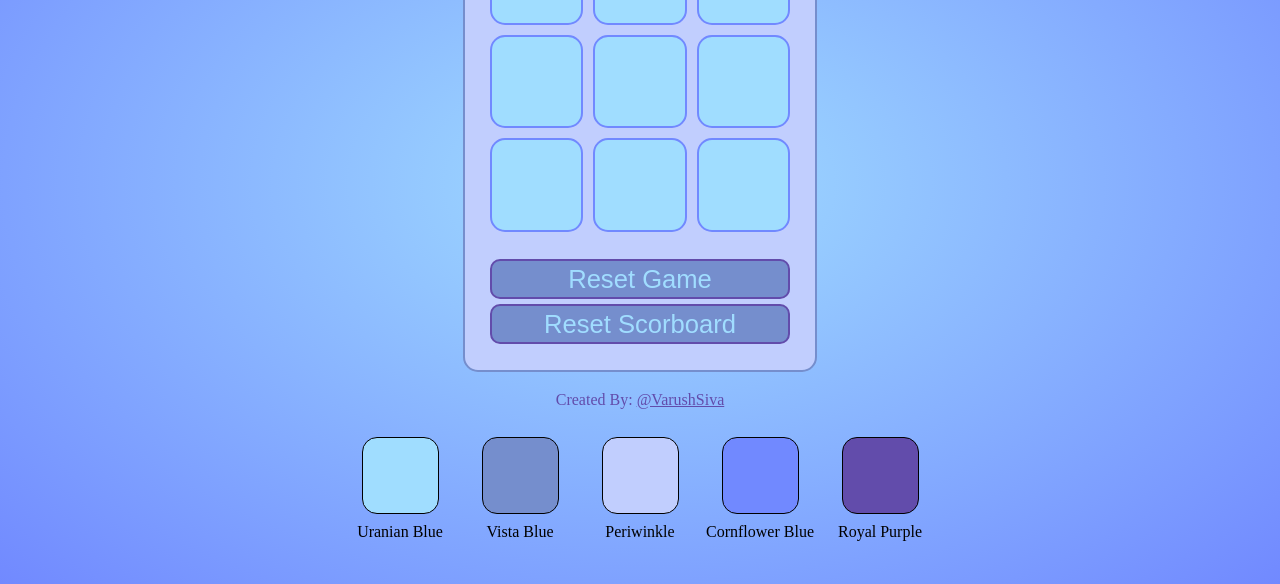
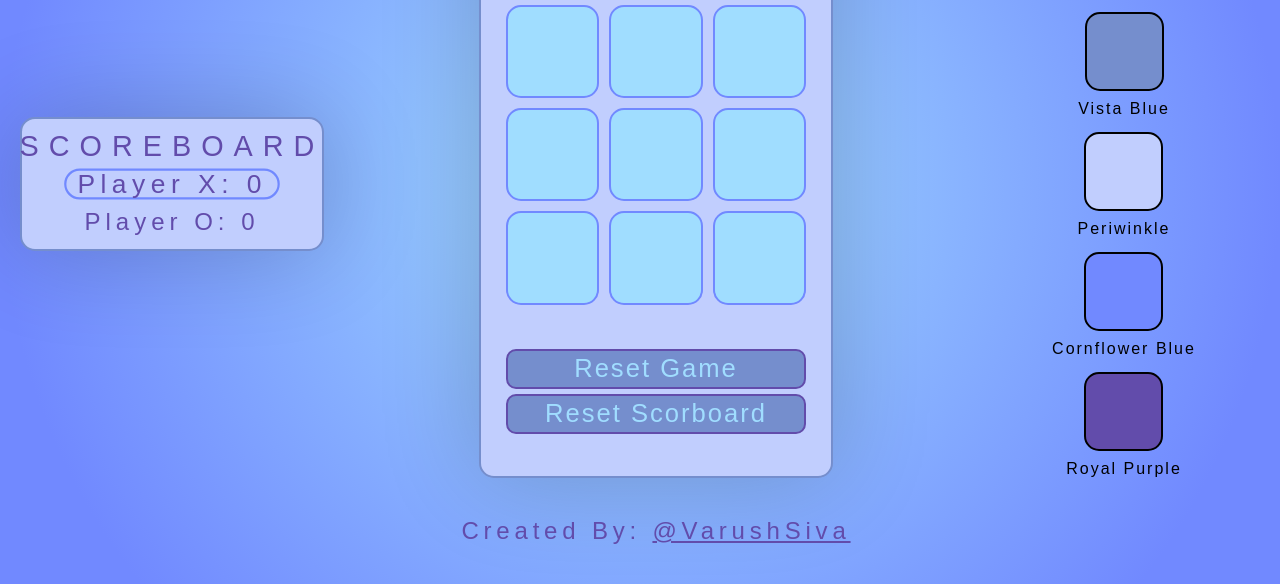
Before and after one commit to VarushSiva/Tic-Tac-Toe, a plain HTML site: page index.html in a window 1280 px wide. Shown: the part 216-800 px from the top of the page. Drawn offline with Linux system fonts and the light colour scheme; a web font is replaced by a local one.

Commit message:
Add ResetGame + ScoreBoard + Styling

```diff
--- a/components/src/main.js
+++ b/components/src/main.js
@@ -48,14 +48,19 @@ function Cell() {
     // Method to retrieve the current value of the cell through closure
     const getValue = () => value;
 
+    // Reset Cell Value
+    const resetValue = () => {
+        value = '';
+    }
+
     // Return methods
-    return { addToken, getValue }
+    return { addToken, getValue, resetValue }
 
 }
 
 // GameController will be responsiblee for conttrolling the flow and state of the games turn
 // Including Win Conditions
-function GameController(playerOneName = "Player One", playerTwoName = "Player Two") {
+function GameController(playerOneName = "Player X", playerTwoName = "Player O") {
     // Set up gameboard
     const board = gameBoard();
 
@@ -63,11 +68,13 @@ function GameController(playerOneName = "Player One", playerTwoName = "Player Tw
     const player = [
         {
             name: playerOneName,
-            token: "X"
+            token: "X",
+            wins: 0
         },
         {
             name: playerTwoName,
-            token: "O"
+            token: "O",
+            wins: 0
         }
     ]
 
@@ -82,11 +89,26 @@ function GameController(playerOneName = "Player One", playerTwoName = "Player Tw
     // Method to get current active player
     const getActivePlayer = () => activePlayer;
 
+    // Method to add Win to current active player
+    const addWin = () => activePlayer.wins += 1;
+
+    // Method to get the wins of the players
+    const getPlayerXWins = () => player[0].wins;
+    const getPlayerOWins = () => player[1].wins;
+
+    // Method to reset wins
+    const resetWins = () => {
+        player[0].wins = 0;
+        player[1].wins = 0;
+    }
+
+    const resetPlayer = () => activePlayer = player[0];
+
     // Print new round
     const printNewRound = () => {
         // Print board using method + Print/Log Players turn using method getActivePlayer
         board.printBoard();
-        console.log(`${getActivePlayer().name}'s Turn.`)
+        console.log(`${getActivePlayer().name}'s Turn`)
     }
 
     // Check for Winner
@@ -145,7 +167,7 @@ function GameController(playerOneName = "Player One", playerTwoName = "Player Tw
 
     // Return Methods:
     // Console playRound | UI Version = getActivePlayer + getBoard
-    return { playRound, getActivePlayer, getBoard: board.getBoard }
+    return { playRound, getActivePlayer, addWin, getPlayerXWins, resetWins, getPlayerOWins, resetPlayer, getBoard: board.getBoard }
 }
 
 // Add Screen Controller
@@ -156,6 +178,10 @@ function ScreenController() {
     // Target HTML Div
     const playerTurnDiv = document.querySelector('.turn');
     const boardDiv = document.querySelector('.board');
+    const playerXScore = document.querySelector('#playerXScore')
+    const playerOScore = document.querySelector('#playerOScore')
+    const resetGameBtn = document.querySelector('.resetGame');
+    const resetScoreBtn = document.querySelector('.resetScore');
 
     // Update Screen method
     const updateScreen = (isWinner = []) => {
@@ -165,6 +191,7 @@ function ScreenController() {
         // Get New version of board + active Player
         const board = game.getBoard();
         const activePlayer = game.getActivePlayer().name;
+        updateScoreBoard();
 
         // Render board squares
         board.forEach((cell, index) => {
@@ -188,10 +215,39 @@ function ScreenController() {
             // Print Winner
             playerTurnDiv.textContent = `${activePlayer} Wins!`;
             console.log(`${activePlayer} is the WINNER!`)
+            game.addWin();
+            updateScoreBoard();
             // Can redirect to transparent Game Over screen
             return;
         }
-        playerTurnDiv.textContent = `${activePlayer}'s Turn.`;
+
+        const availableCells = board.filter((cells) => cells.getValue() === "")
+        if (availableCells.length === 0) {
+            playerTurnDiv.textContent = `Its a Draw!`;
+            return;
+        }
+
+        playerTurnDiv.textContent = `${activePlayer}'s Turn`;
+    }
+
+    const updateScoreBoard = () => {
+        // Remove and Readd Active player class
+        const activePlayer = game.getActivePlayer().name;
+        if (activePlayer === "Player X") {
+            playerOScore.classList.remove('activePlayer')
+            playerXScore.classList.add('activePlayer')
+        } else {
+            playerXScore.classList.remove('activePlayer')
+            playerOScore.classList.add('activePlayer')
+        }
+        // Get new version of number of wins per player
+        const playerXWins = game.getPlayerXWins();
+        const playerOWins = game.getPlayerOWins();
+
+        // Update Scoreboard
+        playerXScore.textContent = `Player X: ${playerXWins}`;
+        playerOScore.textContent = `Player O: ${playerOWins}`;
+
     }
 
 
@@ -207,10 +263,42 @@ function ScreenController() {
         updateScreen(game.playRound(selectedCell));
     }
 
-    boardDiv.addEventListener("click", clickHandlerBoard)
+    // Function to Reset Game
+    function resetGame() {
+        // Clear Board
+        boardDiv.textContent = "";
+
+        const board = game.getBoard();
+
+        board.forEach((cell, index) => {
+            // Create Buttons
+            const cellButton = document.createElement("button");
+            cellButton.classList.add('cell');
+            // Create a data attribute to identify the column + set textContent to cell value
+            cellButton.dataset.index = index;
+            cellButton.textContent = cell.resetValue();
+            boardDiv.appendChild(cellButton);
+        })
+
+        game.resetPlayer()
+        const activePlayer = game.getActivePlayer().name;
+        playerTurnDiv.textContent = `${activePlayer}'s Turn`;
+        updateScoreBoard();
+    }
+
+    // Function to Reset Scoreboard
+    function resetScore() {
+        game.resetWins();
+        resetGame();
+    }
+
+    boardDiv.addEventListener("click", clickHandlerBoard);
+    resetGameBtn.addEventListener("click", resetGame);
+    resetScoreBtn.addEventListener("click", resetScore);
 
     // Initial Render
     updateScreen();
 }
 
+
 ScreenController();
--- a/components/styles/styles.css
+++ b/components/styles/styles.css
@@ -3,24 +3,38 @@
     outline: 1px solid black;
 } */
 
+:root, button {
+    font-family: "Chicle", sans-serif;
+    letter-spacing: 2px;
+    text-align: center;
+}
+
 body {
-    display: flex;
-    flex-direction: column;
-    justify-content: center;
-    align-items: center;
-    background: radial-gradient(#A0DDFF, #7189FF);
+    display: grid;
+    grid-template-columns: 1fr 2fr 1fr;
+    background: radial-gradient(circle farthest-side, #A0DDFF, #7189FF);
     height: 100vh;
     width: 100vw;
     color: #624CAB;
 }
 
+.mainContainer {
+    display: flex;
+    flex-direction: column;
+    align-items: center;
+    justify-content: space-evenly;
+}
+
 .title {
     font-size: 3rem;
     margin: 0;
+    letter-spacing: 0.3rem;
 }
 
 .author {
     padding: 20px;
+    font-size: 1.5rem;
+    letter-spacing: 0.3rem;
 }
 
 a, a:active {
@@ -34,16 +48,20 @@ a, a:active {
     display: flex;
     flex-direction: column;
     align-items: center;
-    justify-content: space-between;
-    height: 500px;
+    justify-content: space-evenly;
+    height: 600px;
     width: 350px;
     background-color: #C1CEFE;
     border-radius: 15px;
     border: 2px solid #758ECD;
 }
 
+.container, .scoreBoard {
+    box-shadow: 0 0 100px rgba(0, 0, 0, 0.2);
+}
+
 .turn {
-    font-size: 1.5rem;
+    font-size: 2rem;
     margin: 5px 10px;
 }
 
@@ -99,8 +117,8 @@ a, a:active {
     background-color: #7189FF;
     color: #624CAB;
     border: 2px solid #A0DDFF;
-    transform: scale(1.1);
-    transition: 0.3s;
+    transform: scale(1.05);
+    transition: 0.3s ease;
 }
 
 .winner {
@@ -129,12 +147,17 @@ a, a:active {
 
 /* #region MARK: Colour Palette */
 .colourPalette {
-    display: grid;
-    height: 120px;
-    width: 600px;
-    grid-template-columns: repeat(5, 1fr);
+    /* display: grid;
+    height: 600px;
+    width: 120px;
+    grid-template-rows: repeat(5, 1fr); */
+    display: flex;
+    flex-direction: column;
+    justify-content: center;
+    align-items: center;
     border-radius: 15px;
-    padding: 0 20px;
+    padding: 20px 20px;
+    gap: 15px;
 }
 
 .palette {
@@ -162,7 +185,7 @@ a, a:active {
 .colour {
     width: 75px;
     height: 75px;
-    border: 1px solid black;
+    border: 2px solid black;
     border-radius: 15px;
     display: flex;
     justify-content: center;
@@ -175,6 +198,7 @@ a, a:active {
 
 #colourID, .colourText {
     color: black;
+    text-align: center;
 }
 
 .uranianBlue > .colour {
@@ -198,3 +222,52 @@ a, a:active {
     background-color: #624CAB;
 }
 /* #endregion */
+
+/* #region MARK: Scoreboard */
+.scoreBoardContainer {
+    display: flex;
+    align-items: center;
+    justify-content: end;
+    padding: 0 20px;
+}
+
+.scoreBoard {
+    display: flex;
+    flex-direction: column;
+    justify-content: space-evenly;
+    align-items: center;
+    height: 120px;
+    width: 300px;
+    border-radius: 15px;
+    background: #C1CEFE;
+    border: 2px solid #758ECD;
+    padding: 5px 0;
+    text-align: center;
+}
+
+.scoreBoardLabel {
+    font-size: 1.8rem;
+    letter-spacing: 10px;
+}
+
+.playerXScore, .playerOScore {
+    font-size: 1.5rem;
+    letter-spacing: 5px;
+}
+
+.scoreBoardLabel, .playerXScore, .playerOScore {
+    display: flex;
+    align-items: center;
+    justify-content: center;
+    height: 30px;
+    width: 100%;
+}
+
+.activePlayer {
+    border: 2px solid #7189FF;
+    border-radius: 15px;
+    padding: 0 10px;
+    transform: scale(1.1);
+    transition: 0.3s ease;
+}
+/* #endregion */
--- a/index.html
+++ b/index.html
@@ -6,19 +6,30 @@
     <title>Tic Tac Toe</title>
     <link rel="stylesheet" href="./components/styles/styles.css">
     <link rel="stylesheet" href="./components/styles/reset.css">
+    <link rel="preconnect" href="https://fonts.googleapis.com">
+    <link rel="preconnect" href="https://fonts.gstatic.com" crossorigin>
+    <link href="https://fonts.googleapis.com/css2?family=Chicle&display=swap" rel="stylesheet">
 </head>
 <body>
+    <div class="scoreBoardContainer">
+        <div class="scoreBoard">
+            <h4 class="scoreBoardLabel">SCOREBOARD</h4>
+            <div class="playerXScore"><p id="playerXScore"></p></div>
+            <div class="playerOScore"><p id="playerOScore"></p></div>
+        </div>
+    </div>
+    <div class="mainContainer">
         <h1 class="title">Tic-Tac-Toe</h1>
         <div class="container">
             <h2 class="turn"></h2>
             <div class="board"></div>
             <div class="resetBtn">
-            <button>Reset Game</button>
-            <button>Reset Scorboard</button>
+                <button class="resetGame">Reset Game</button>
+                <button class="resetScore">Reset Scorboard</button>
             </div>
-        <div class="scorboard"></div>
         </div>
         <h4 class="author">Created By: <a href="https://github.com/VarushSiva">@VarushSiva</a></h4>
+    </div>
     <div class="colourPalette">
         <div class="uranianBlue palette">
             <div class="colour"><p id="colourID">#A0DDFF</p></div>
```
Lines whose indentation alone changed are shown as unchanged.
